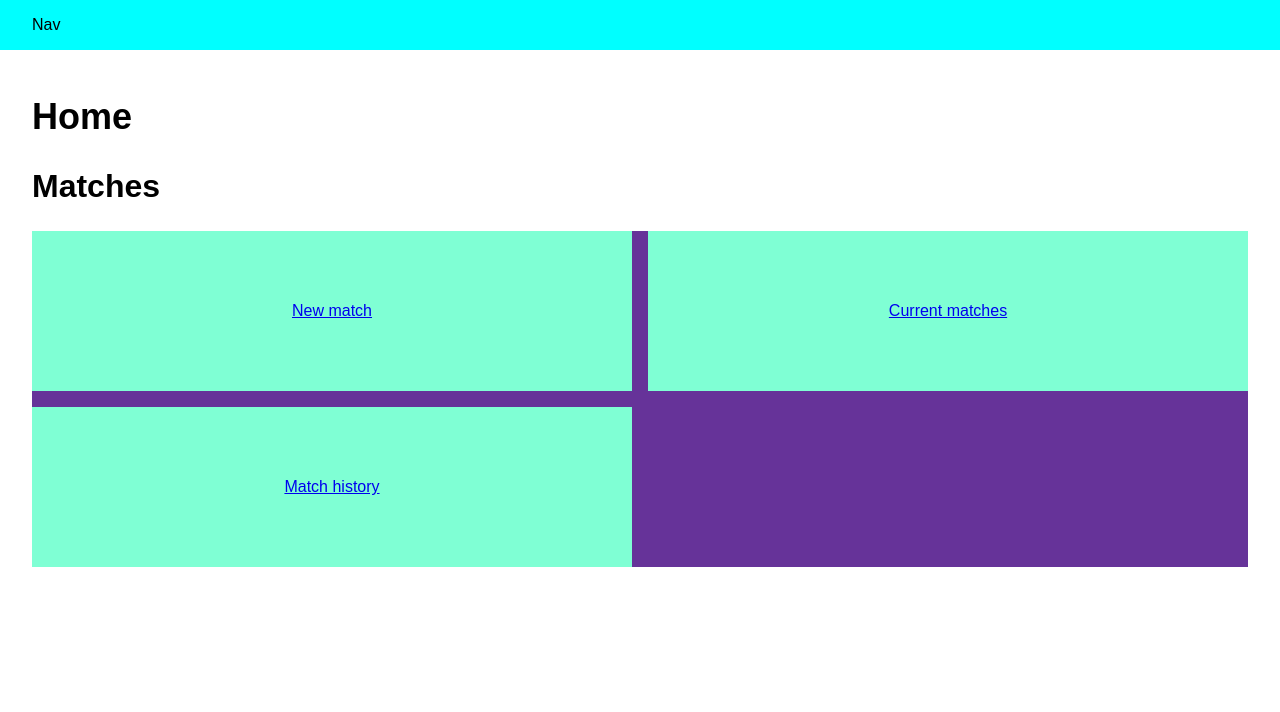
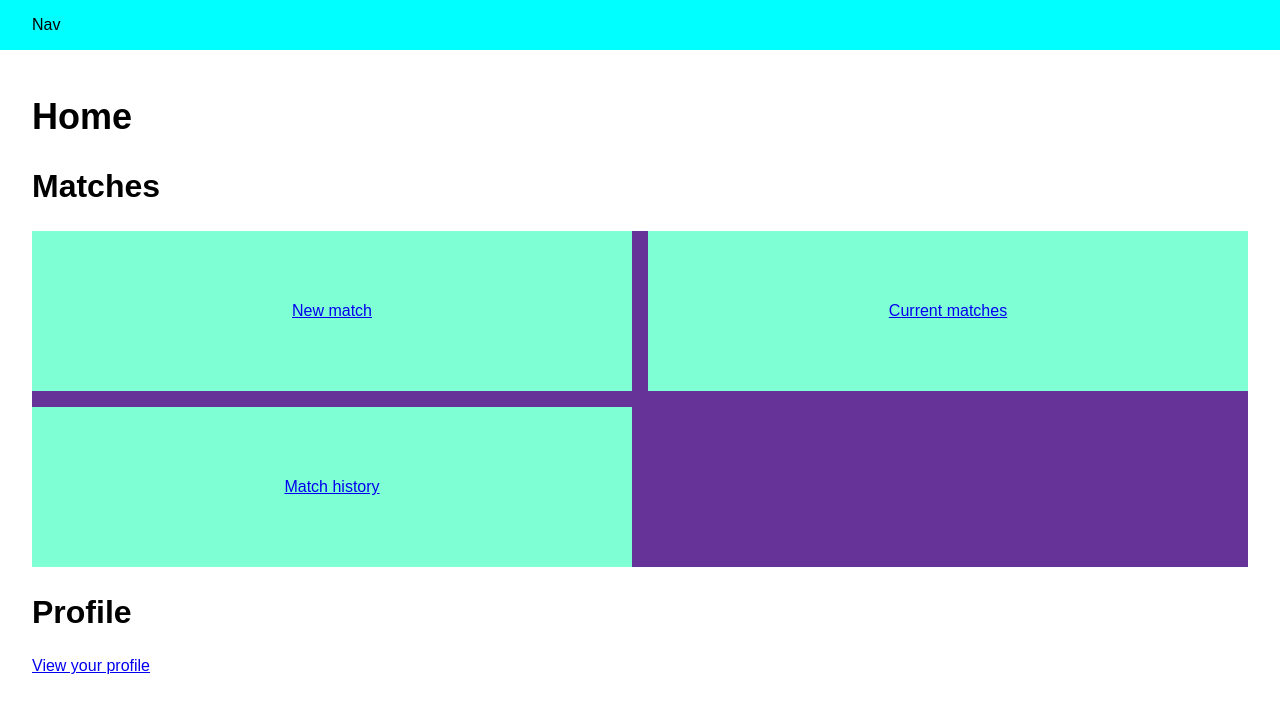
Before and after one commit to valdelaseras/nature-counts, a SvelteKit app: page /home in a window 1280 px wide. Shown: the top 712 px of the page. Built offline with nearby package versions, Linux system fonts and the light colour scheme.

Commit message:
[nav] add additional site navigation

```diff
--- a/src/routes/(authenticated)/home/+page.svelte
+++ b/src/routes/(authenticated)/home/+page.svelte
@@ -21,6 +21,17 @@
 					<a href="/match/history">Match history</a>
 				</li>
 			</ul>
+		</nav>
+	</section>
+
+	<section>
+		<header>
+			<h2>
+				Profile
+			</h2>
+		</header>
+		<nav aria-label="Site navigation">
+			<a href="/profile">View your profile</a>
 		</nav>
 	</section>
 </article>
--- a/src/routes/(authenticated)/match/current/+page.svelte
+++ b/src/routes/(authenticated)/match/current/+page.svelte
@@ -1,3 +1,7 @@
+<nav aria-label="Site navigation">
+	<a href="/home">Back</a>
+</nav>
+
 <header>
 	<h1>Current matches</h1>
 </header>
--- a/src/routes/(authenticated)/match/history/+page.svelte
+++ b/src/routes/(authenticated)/match/history/+page.svelte
@@ -1,3 +1,7 @@
+<nav aria-label="Site navigation">
+	<a href="/home">Back</a>
+</nav>
+
 <header>
 	<h1>Match history</h1>
 </header>
--- a/src/routes/(authenticated)/match/new/+page.svelte
+++ b/src/routes/(authenticated)/match/new/+page.svelte
@@ -1,3 +1,7 @@
+<nav aria-label="Site navigation">
+	<a href="/home">Back</a>
+</nav>
+
 <header>
 	<h1>New match</h1>
 </header>
--- a/src/routes/(authenticated)/profile/+page.svelte
+++ b/src/routes/(authenticated)/profile/+page.svelte
@@ -1,4 +1,8 @@
 <article>
+	<nav aria-label="Site navigation">
+		<a href="/home">Back</a>
+	</nav>
+
 	<header>
 		<h1>Profile</h1>
 	</header>
```
